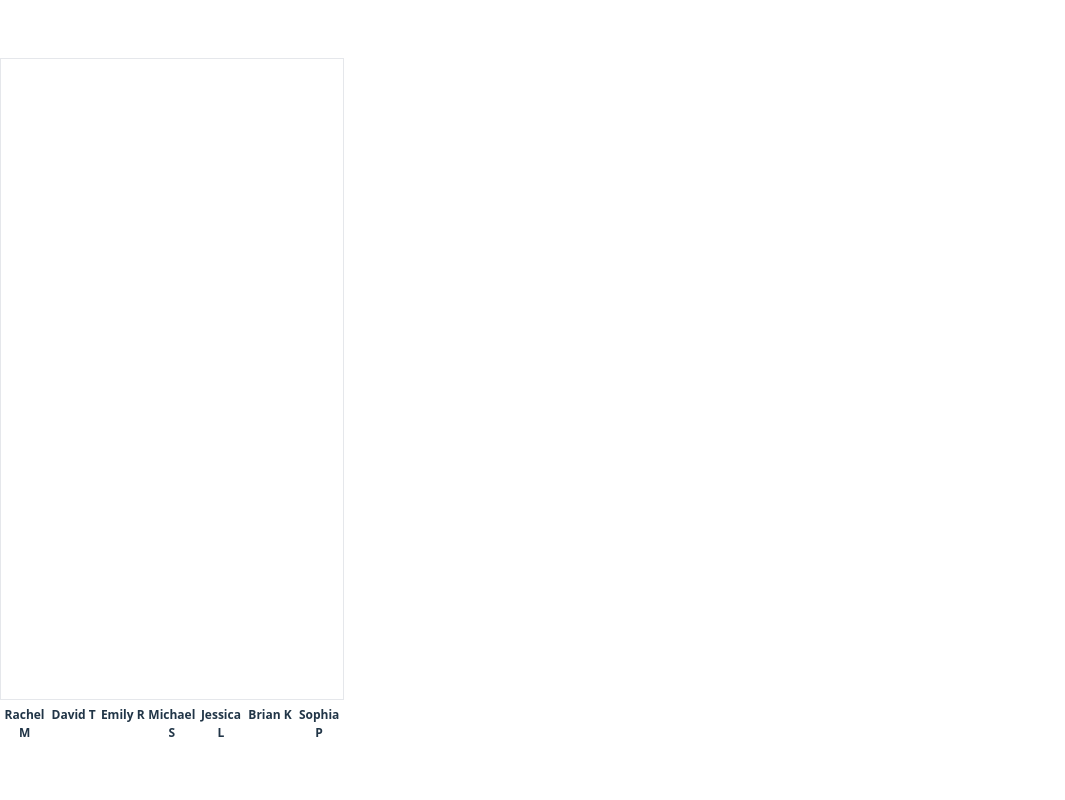
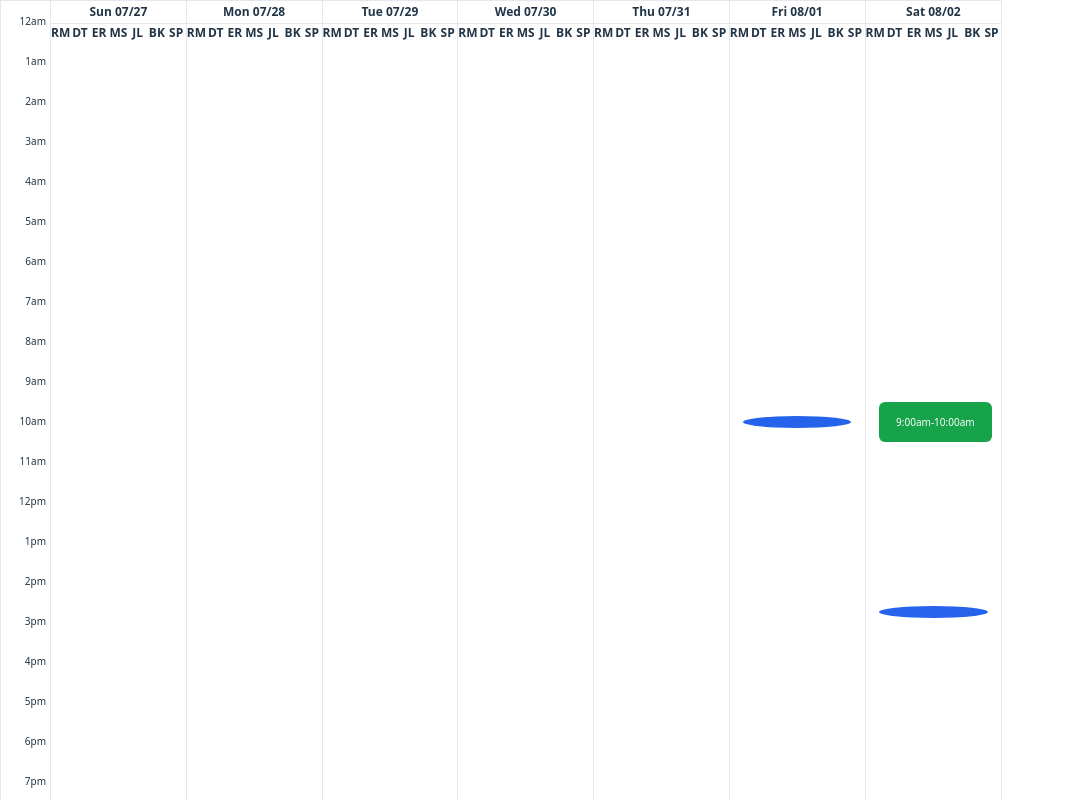
Before and after one commit to TheItalianGame/clur-vite, a React (Vite) app: page / in a window 1280 px wide. Shown: the top 800 px of the page, without its empty margins (0-1065 px from the left). Built offline with nearby package versions, Linux system fonts and the light colour scheme.

Commit message:
Improve weekly calendar layout

```diff
--- a/src/components/PatientCheckinBox.tsx
+++ b/src/components/PatientCheckinBox.tsx
@@ -8,7 +8,7 @@ interface Props {
 
 const PatientCheckinBox: React.FC<Props> = ({ data }) => (
   <div className="record-box pcheck">
-    <strong>Patient Check‑in</strong>
+    <strong>Patient Check-in</strong>
     <div>{data.patient}</div>
     <div className="meta">{data.notes}</div>
     <div className="meta">{data.checkin}</div>
--- a/src/components/WeeklyCalendar.css
+++ b/src/components/WeeklyCalendar.css
@@ -1,26 +1,58 @@
 .calendar {
   position: relative;
-  height: 640px; /* 16 h × 40 px */
+  height: 960px; /* 24 h × 40 px */
   border: 1px solid #e5e7eb;
   overflow: auto;
+  display: grid;
+  grid-template-columns: 50px repeat(7, 1fr);
 }
 
-.calendar-grid {
+.time-col {
+  position: relative;
+  border-right: 1px solid #e5e7eb;
+}
+
+.time-label {
+  height: 40px;
+  font-size: 10px;
+  line-height: 40px;
+  text-align: right;
+  padding-right: 4px;
+  box-sizing: border-box;
+}
+
+.calendar-day {
+  position: relative;
+  border-right: 1px solid #e5e7eb;
+}
+
+.calendar-day:last-child {
+  border-right: none;
+}
+
+.day-header {
+  text-align: center;
+  font-size: 12px;
+  font-weight: 600;
+  border-bottom: 1px solid #e5e7eb;
+  padding: 2px 0;
+}
+
+.employee-labels {
+  display: grid;
+  grid-auto-flow: column;
+}
+
+.employee-labels .label {
+  text-align: center;
+  font-size: 12px;
+  font-weight: 600;
+}
+
+.day-grid {
   position: relative;
   display: grid;
   width: 100%;
-}
-
-.employee-labels {
-  display: flex;
-  margin-top: 6px;
-}
-
-.employee-labels .label {
-  flex: 1;
-  text-align: center;
-  font-size: 12px;
-  font-weight: 600;
 }
 
 .item {
@@ -32,7 +64,15 @@
 }
 
 .item.circle { border-radius: 50%; }
-.item.pill   { border-radius: 6px; }
+.item.pill {
+  border-radius: 6px;
+  display: flex;
+  align-items: center;
+  justify-content: center;
+  color: #ffffff;
+  font-size: 10px;
+  padding: 0 2px;
+}
 
 .item:hover { transform: scale(1.15); }
 
--- a/src/components/WeeklyCalendar.tsx
+++ b/src/components/WeeklyCalendar.tsx
@@ -1,16 +1,21 @@
 import React, { useMemo } from "react";
-import  type {
+import type {
   EmployeeData,
   EventRecord,
   RecordKind,
   AnyRecord,
+  LeadRecord,
+  PatientCheckinRecord,
 } from "../types.ts";
 import {
   toDate,
-  minutesFromWeekStart,
   inSameWeek,
   normalizeWeekStart,
+  minutesFromDayStart,
+  dayIndexFromWeekStart,
+  formatRange,
 } from "../utils/date";
+import { format, addDays } from "date-fns";
 import LeadBox from "./LeadBox";
 import EventBox from "./EventBox";
 import PatientCheckinBox from "./PatientCheckinBox";
@@ -25,6 +30,7 @@ const palette: Record<RecordKind, string> = {
 };
 
 type Positioned = {
+  day: number;
   col: number;
   top: number;
   height: number;
@@ -57,10 +63,12 @@ const WeeklyCalendar: React.FC<Props> = ({ data, weekStart }) => {
 
             const st = toDate(ev.start);
             const en = toDate(ev.end);
+            const day = dayIndexFromWeekStart(st, base);
 
             out.push({
+              day,
               col: colIdx + 1,
-              top: minutesFromWeekStart(st, base) * (HOUR_HEIGHT / 60),
+              top: minutesFromDayStart(st) * (HOUR_HEIGHT / 60),
               height: Math.max(
                 (en.getTime() - st.getTime()) / 60000 * (HOUR_HEIGHT / 60),
                 HOUR_HEIGHT / 2
@@ -73,16 +81,18 @@ const WeeklyCalendar: React.FC<Props> = ({ data, weekStart }) => {
           } else {
             const ts =
               grp.type === "Patient Checkin"
-                ? (r as any).checkin
-                : (r as any).create;
+                ? (r as PatientCheckinRecord).checkin
+                : (r as LeadRecord).create;
 
             if (!inSameWeek(ts, base)) return;
 
             const d = toDate(ts);
+            const day = dayIndexFromWeekStart(d, base);
 
             out.push({
+              day,
               col: colIdx + 1,
-              top: minutesFromWeekStart(d, base) * (HOUR_HEIGHT / 60) - 6,
+              top: minutesFromDayStart(d) * (HOUR_HEIGHT / 60) - 6,
               height: 12,
               kind: "circle",
               color: palette[grp.type],
@@ -97,30 +107,62 @@ const WeeklyCalendar: React.FC<Props> = ({ data, weekStart }) => {
     return out;
   }, [data, base]);
 
-  const weekHeight = 7 * 24 * HOUR_HEIGHT;
+  const dayHeight = 24 * HOUR_HEIGHT;
+  const days = useMemo(() =>
+    Array.from({ length: 7 }, (_, i) => addDays(base, i)), [base]);
+  const hours = useMemo(
+    () =>
+      Array.from({ length: 25 }, (_, i) =>
+        format(new Date(2020, 0, 1, i), "haaa"),
+      ),
+    [],
+  );
 
-  const renderBox = (it: Positioned) => {
-    switch (it.type) {
+  const abbr = (name: string): string =>
+    name
+      .split(/\s+/)
+      .map((p) => p[0])
+      .join("")
+      .toUpperCase();
+
+  const renderBox = (rec: AnyRecord, type: RecordKind) => {
+    switch (type) {
       case "Lead":
-        return <LeadBox data={it.rec as any} />;
+        return <LeadBox data={rec as LeadRecord} />;
       case "Event":
-        return <EventBox data={it.rec as any} />;
+        return <EventBox data={rec as EventRecord} />;
       default:
-        return <PatientCheckinBox data={it.rec as any} />;
+        return <PatientCheckinBox data={rec as PatientCheckinRecord} />;
     }
   };
 
   return (
-    <>
     <div className="calendar">
+      <div className="time-col">
+        {hours.map((h, i) => (
+          <div key={i} className="time-label">
+            {h}
+          </div>
+        ))}
+      </div>
+      {days.map((day, di) => (
+        <div key={di} className="calendar-day">
+          <div className="day-header">{format(day, "EEE MM/dd")}</div>
+          <div className="employee-labels" style={{ gridTemplateColumns: `repeat(${data.length}, 1fr)` }}>
+            {data.map((emp) => (
+              <div key={emp.employee} className="label">
+                {abbr(emp.employee)}
+              </div>
+            ))}
+          </div>
           <div
-          className="calendar-grid"
+            className="day-grid"
             style={{
               gridTemplateColumns: `repeat(${data.length}, 1fr)`,
-            height: weekHeight,
+              height: dayHeight,
             }}
           >
-          {items.map((it, i) => (
+            {items.filter((it) => it.day === di).map((it, i) => (
               <div
                 key={i}
                 className={`item ${it.kind}`}
@@ -131,20 +173,16 @@ const WeeklyCalendar: React.FC<Props> = ({ data, weekStart }) => {
                   background: it.color,
                 }}
               >
-              <div className="hover">{renderBox(it)}</div>
+                {it.kind === "pill" && (
+                  <span>{formatRange((it.rec as EventRecord).start, (it.rec as EventRecord).end)}</span>
+                )}
+                <div className="hover">{renderBox(it.rec, it.type)}</div>
               </div>
             ))}
           </div>
         </div>
-
-      <div className="employee-labels">
-        {data.map((emp) => (
-          <div key={emp.employee} className="label">
-            {emp.employee}
-          </div>
       ))}
     </div>
-    </>
   );
 };
 
--- a/src/utils/date.ts
+++ b/src/utils/date.ts
@@ -1,4 +1,12 @@
-import { parse, differenceInMinutes, isSameWeek, startOfWeek } from "date-fns";
+import {
+  parse,
+  differenceInMinutes,
+  differenceInCalendarDays,
+  isSameWeek,
+  startOfWeek,
+  startOfDay,
+  format,
+} from "date-fns";
 
 const FORMAT = "MM/dd/yyyy h:mma";
 
@@ -7,8 +15,20 @@ export const toDate = (s: string): Date => parse(s, FORMAT, new Date());
 export const minutesFromWeekStart = (d: Date, weekStart: Date): number =>
   differenceInMinutes(d, weekStart);
 
+export const minutesFromDayStart = (d: Date): number =>
+  differenceInMinutes(d, startOfDay(d));
+
+export const dayIndexFromWeekStart = (d: Date, weekStart: Date): number =>
+  differenceInCalendarDays(d, weekStart);
+
 export const normalizeWeekStart = (d: Date): Date =>
   startOfWeek(d, { weekStartsOn: 0 });
 
 export const inSameWeek = (ds: string, weekStart: Date): boolean =>
   isSameWeek(toDate(ds), weekStart, { weekStartsOn: 0 });
+
+export const formatTime = (s: string): string =>
+  format(toDate(s), "h:mma").toLowerCase();
+
+export const formatRange = (s: string, e: string): string =>
+  `${formatTime(s)}-${formatTime(e)}`;
```
Lines whose indentation alone changed are shown as unchanged.
